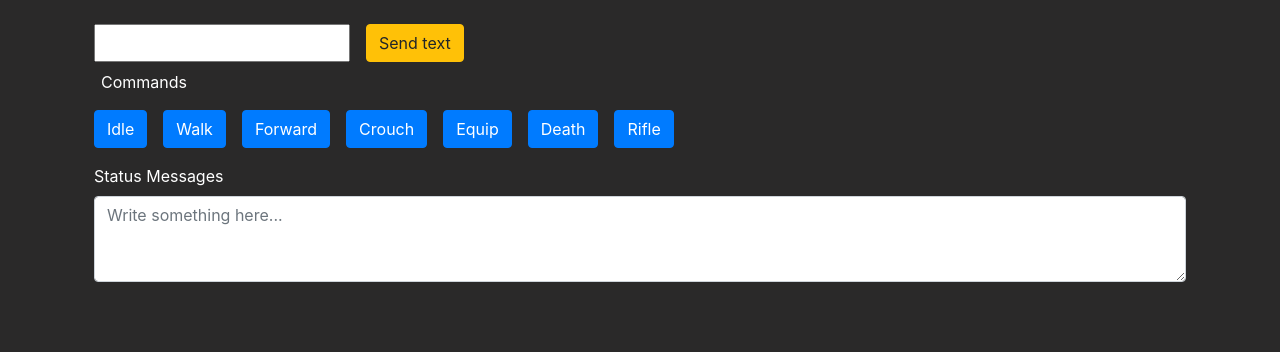
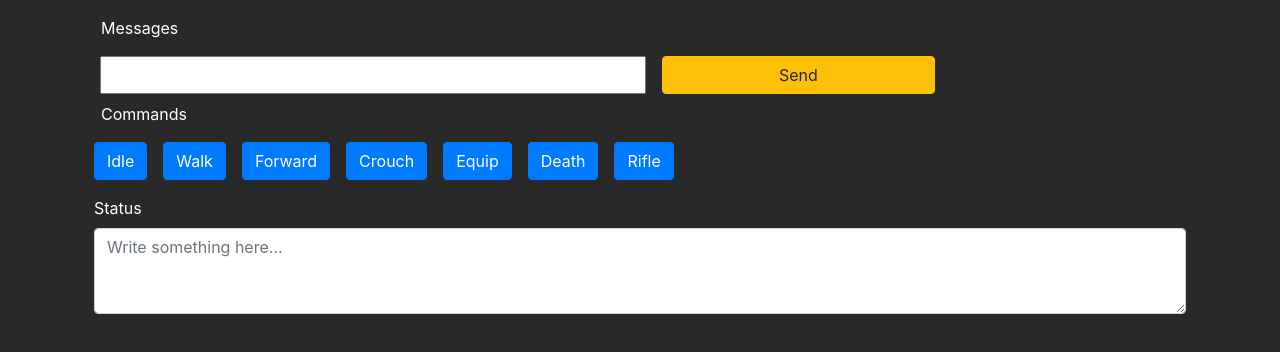
Before and after one commit to gelsonrei/wsholobox, a website: page index.html in a window 1280 px wide. Drawn offline with nearby package versions, Linux system fonts and the light colour scheme.

Commit message:
Polished 2

```diff
--- a/index.html
+++ b/index.html
@@ -14,10 +14,11 @@
     <div class="container center p-3">
       <div class="col">
 
-        <div class="row p-2">
-          <input  type="text" id="input-msg">
+        <label  for="messages" style="color:white">Messages</label>
+        <div class="row p-2" id="messages">
+       ]  <input   type="text" style="width: 50%;" id="input-msg">
           <span class="px-2"></span>
-          <input  type="button" class="btn btn-warning" id="bt-send" value="Send text">
+          <input  type="button" class="btn btn-warning" style="width: 25%;" id="bt-send" value="Send">
         </div>
 
         <label  for="commands" style="color:white">Commands</label>
@@ -33,7 +34,7 @@
           <!-- <img src="avatar.jpg" alt="avatar"> -->
           <div class="row p-2">
             <div class="form-group shadow-textarea w-100">
-              <label for="exampleFormControlTextarea6" style="color:white">Status Messages</label>
+              <label for="exampleFormControlTextarea6" style="color:white">Status</label>
               <textarea class="form-control z-depth-1"  id="statusMessages" rows="3" placeholder="Write something here..."></textarea>
             </div>
           </div>
```
